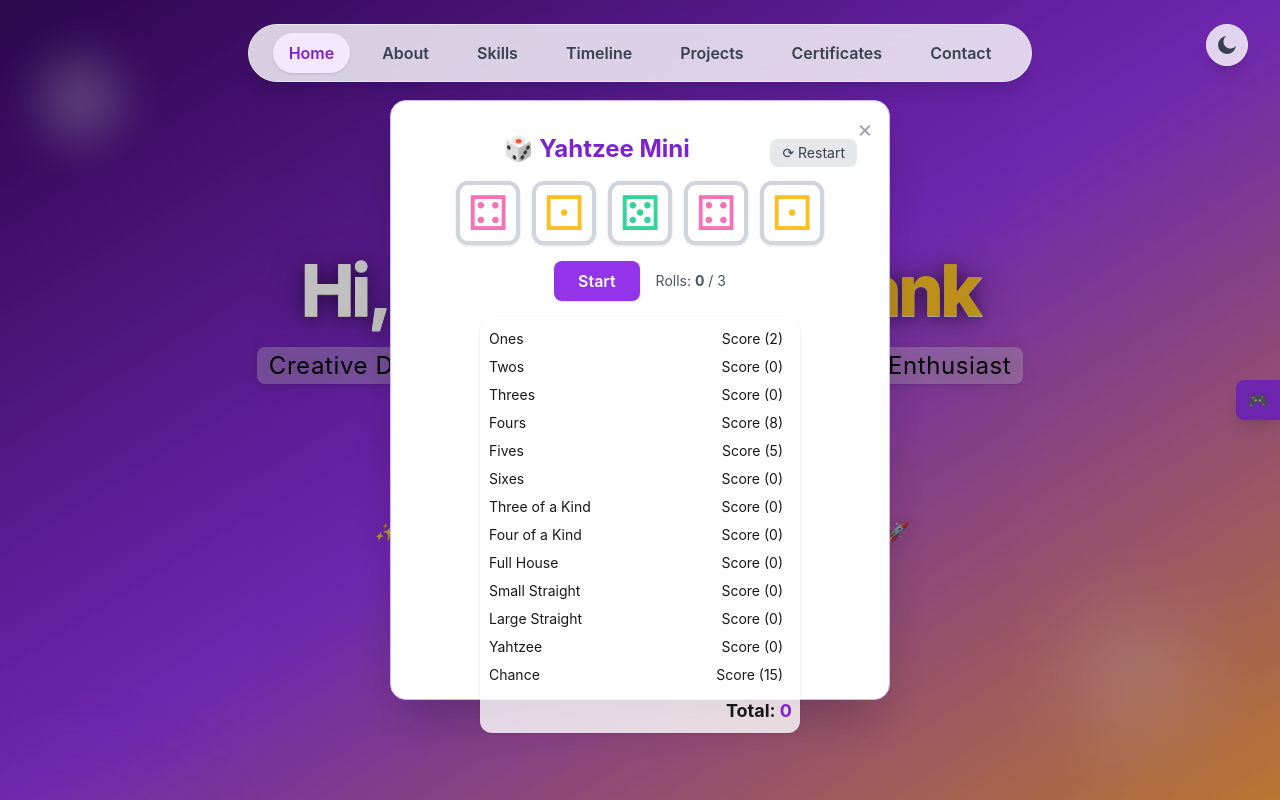
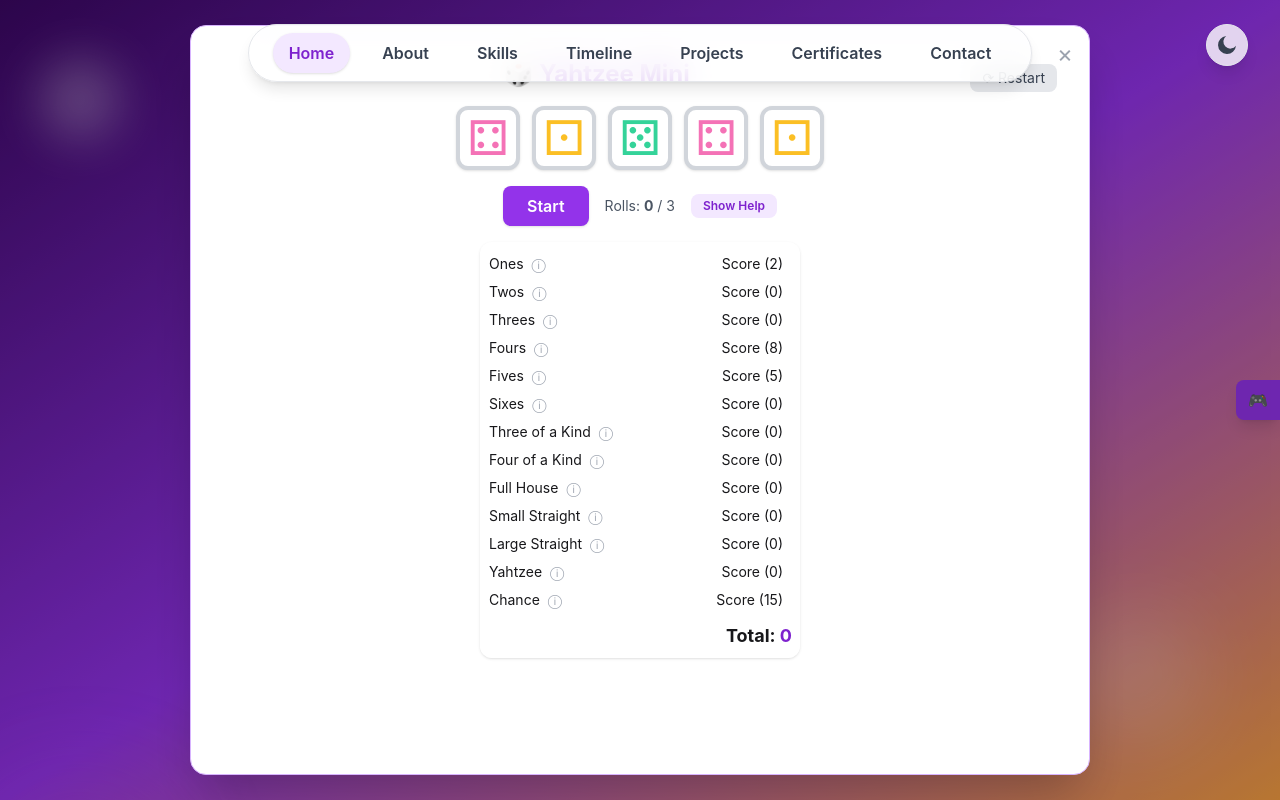
Before and after one commit to shashanksuri616/mypage, a React (Create React App) app in the folder frontend/: page / in a window 1280 px wide. Both pictures are taken after a click on the button "Open Game". Shown: the top 800 px of the page. Built offline with nearby package versions, Linux system fonts and the light colour scheme.

Commit message:
Updated minigame

```diff
--- a/frontend/src/components/GameSideTab.js
+++ b/frontend/src/components/GameSideTab.js
@@ -30,7 +30,7 @@
           >
             <motion.div
               className="relative bg-white dark:bg-gray-900 rounded-2xl shadow-2xl p-8 border border-purple-300 flex flex-col items-center"
-              style={{ width: 500, height: 600, maxWidth: "95vw", maxHeight: "95vh" }}
+              style={{ width: 900, height: 750, maxWidth: "98vw", maxHeight: "98vh" }}
               initial={{ scale: 0.92, y: 40 }}
               animate={{ scale: 1, y: 0 }}
               exit={{ scale: 0.92, y: 40 }}
--- a/frontend/src/components/SimpleGame.js
+++ b/frontend/src/components/SimpleGame.js
@@ -6,12 +6,12 @@
 }
 
 const scoreCategories = [
-  { name: "Ones", calc: dice => dice.filter(d => d === 1).length * 1 },
-  { name: "Twos", calc: dice => dice.filter(d => d === 2).length * 2 },
-  { name: "Threes", calc: dice => dice.filter(d => d === 3).length * 3 },
-  { name: "Fours", calc: dice => dice.filter(d => d === 4).length * 4 },
-  { name: "Fives", calc: dice => dice.filter(d => d === 5).length * 5 },
-  { name: "Sixes", calc: dice => dice.filter(d => d === 6).length * 6 },
+  { name: "Ones", calc: dice => dice.filter(d => d === 1).length * 1, help: "Sum of all 1s" },
+  { name: "Twos", calc: dice => dice.filter(d => d === 2).length * 2, help: "Sum of all 2s" },
+  { name: "Threes", calc: dice => dice.filter(d => d === 3).length * 3, help: "Sum of all 3s" },
+  { name: "Fours", calc: dice => dice.filter(d => d === 4).length * 4, help: "Sum of all 4s" },
+  { name: "Fives", calc: dice => dice.filter(d => d === 5).length * 5, help: "Sum of all 5s" },
+  { name: "Sixes", calc: dice => dice.filter(d => d === 6).length * 6, help: "Sum of all 6s" },
   {
     name: "Three of a Kind",
     calc: dice => {
@@ -19,7 +19,8 @@
         if (dice.filter(d => d === i).length >= 3) return dice.reduce((a, b) => a + b, 0);
       }
       return 0;
-    }
+    },
+    help: "At least three dice the same. Score: sum of all dice."
   },
   {
     name: "Four of a Kind",
@@ -28,14 +29,16 @@
         if (dice.filter(d => d === i).length >= 4) return dice.reduce((a, b) => a + b, 0);
       }
       return 0;
-    }
+    },
+    help: "At least four dice the same. Score: sum of all dice."
   },
   {
     name: "Full House",
     calc: dice => {
       const counts = [1,2,3,4,5,6].map(i => dice.filter(d => d === i).length);
       return counts.includes(3) && counts.includes(2) ? 25 : 0;
-    }
+    },
+    help: "Three of one number and two of another. Score: 25 points."
   },
   {
     name: "Small Straight",
@@ -50,27 +53,78 @@
         if (s.every(n => uniq.includes(n))) return 30;
       }
       return 0;
-    }
+    },
+    help: "Four sequential dice (e.g., 2-3-4-5). Score: 30 points."
   },
   {
     name: "Large Straight",
     calc: dice => {
       const uniq = Array.from(new Set(dice)).sort().join("");
       return uniq === "12345" || uniq === "23456" ? 40 : 0;
-    }
+    },
+    help: "Five sequential dice (1-2-3-4-5 or 2-3-4-5-6). Score: 40 points."
   },
   {
     name: "Yahtzee",
-    calc: dice => (dice.every(d => d === dice[0]) ? 50 : 0)
+    calc: dice => (dice.every(d => d === dice[0]) ? 50 : 0),
+    help: "All five dice the same. Score: 50 points."
   },
   {
     name: "Chance",
-    calc: dice => dice.reduce((a, b) => a + b, 0)
+    calc: dice => dice.reduce((a, b) => a + b, 0),
+    help: "Any combination. Score: sum of all dice."
   }
 ];
 
 const diceUnicode = ["", "⚀", "⚁", "⚂", "⚃", "⚄", "⚅"];
 const diceColors = ["", "#fbbf24", "#a78bfa", "#38bdf8", "#f472b6", "#34d399", "#f87171"];
+
+const yahtzeeRules = [
+  {
+    name: "Ones–Sixes",
+    desc: "Score the sum of dice showing that number. (e.g., three 4s = 12 points in Fours)"
+  },
+  {
+    name: "Three of a Kind",
+    desc: "At least three dice the same. Score: sum of all dice."
+  },
+  {
+    name: "Four of a Kind",
+    desc: "At least four dice the same. Score: sum of all dice."
+  },
+  {
+    name: "Full House",
+    desc: "Three of one number and two of another. Score: 25 points."
+  },
+  {
+    name: "Small Straight",
+    desc: "Four sequential dice (e.g., 2-3-4-5). Score: 30 points."
+  },
+  {
+    name: "Large Straight",
+    desc: "Five sequential dice (1-2-3-4-5 or 2-3-4-5-6). Score: 40 points."
+  },
+  {
+    name: "Yahtzee",
+    desc: "All five dice the same. Score: 50 points."
+  },
+  {
+    name: "Chance",
+    desc: "Any combination. Score: sum of all dice."
+  }
+];
+
+function getBestCategory(dice, scores) {
+  // Suggest the best available scoring option for the current dice
+  let best = { idx: null, score: -1 };
+  scoreCategories.forEach((cat, i) => {
+    if (scores[i] === null) {
+      const val = cat.calc(dice);
+      if (val > best.score) best = { idx: i, score: val };
+    }
+  });
+  return best.idx;
+}
 
 const SimpleGame = () => {
   const [dice, setDice] = useState(rollDice());
@@ -78,6 +132,8 @@
   const [rolls, setRolls] = useState(0);
   const [scores, setScores] = useState(Array(scoreCategories.length).fill(null));
   const [selectedCat, setSelectedCat] = useState(null);
+  const [showRules, setShowRules] = useState(false);
+  const [showHelp, setShowHelp] = useState(false);
 
   const canRoll = rolls < 3 && scores.some(s => s === null);
 
@@ -114,6 +170,9 @@
 
   const totalScore = scores.reduce((a, b) => a + (b || 0), 0);
   const gameOver = scores.every(s => s !== null);
+
+  // Suggest best scoring category
+  const bestCat = getBestCategory(dice, scores);
 
   return (
     <div className="flex flex-col items-center w-full h-full">
@@ -161,13 +220,44 @@
         <span className="text-gray-600 dark:text-gray-300 text-sm">
           Rolls: <span className="font-bold">{rolls}</span> / 3
         </span>
+        <button
+          className="px-3 py-1 bg-purple-100 dark:bg-purple-900 text-purple-700 dark:text-purple-200 rounded-lg font-semibold text-xs hover:bg-purple-200 dark:hover:bg-purple-800 transition"
+          onClick={() => setShowHelp(h => !h)}
+        >
+          {showHelp ? "Hide Help" : "Show Help"}
+        </button>
       </div>
+      {showHelp && (
+        <div className="w-full max-w-xs mb-4 bg-white/90 dark:bg-gray-800/90 rounded-lg shadow p-3 text-xs text-gray-700 dark:text-gray-200">
+          <ul className="list-disc pl-5 space-y-1">
+            {yahtzeeRules.map(rule => (
+              <li key={rule.name}>
+                <span className="font-bold">{rule.name}:</span> {rule.desc}
+              </li>
+            ))}
+          </ul>
+          <div className="mt-2 text-[11px] text-gray-500">
+            Hold dice by clicking them. You get up to 3 rolls per turn. After rolling, select a category to score. Each category can be used only once.
+          </div>
+        </div>
+      )}
       <div className="w-full max-w-xs bg-white/80 dark:bg-gray-800/80 rounded-xl shadow p-2 mb-2">
         <table className="w-full text-sm">
           <tbody>
             {scoreCategories.map((cat, i) => (
               <tr key={cat.name}>
-                <td className="py-1">{cat.name}</td>
+                <td className="py-1 flex items-center gap-2">
+                  {cat.name}
+                  <span
+                    className="text-gray-400 cursor-pointer"
+                    title={cat.help}
+                  >&#9432;</span>
+                  {bestCat === i && canRoll === false && scores[i] === null && (
+                    <span className="ml-1 px-2 py-0.5 bg-green-100 text-green-700 rounded text-xs animate-pulse">
+                      Best
+                    </span>
+                  )}
+                </td>
                 <td className="text-right">
                   {scores[i] !== null ? (
                     <span className="font-bold text-purple-600">{scores[i]}</span>
@@ -175,6 +265,7 @@
                     <button
                       className={`px-2 py-0.5 rounded transition
                         ${selectedCat === i ? "bg-purple-200" : "hover:bg-purple-100 dark:hover:bg-purple-900"}
+                        ${bestCat === i && canRoll === false ? "ring-2 ring-green-400" : ""}
                       `}
                       onClick={() => handleScore(i)}
                       disabled={rolls === 0 || !canRoll}
```
